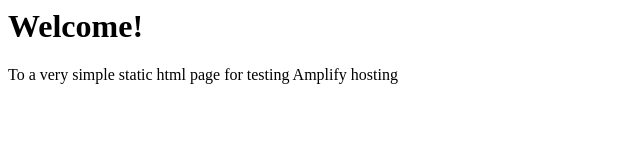
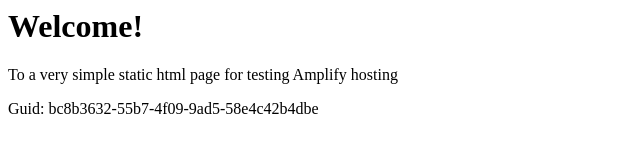
Before and after one commit to aws-aemilia-lhr/Github-PR-Commit-Integration-Test-DoNotTouch-Gith-P5X5MO5I-v1-prod-eu-west-2, a website: page src/index.html in a window 1280 px wide. Shown: the whole page, without its empty margins (0-640 px from the left). Drawn offline with Linux system fonts and the light colour scheme.

Commit message:
commit from integ tests

```diff
--- a/src/index.html
+++ b/src/index.html
@@ -1,3 +1,5 @@
+
+
 <html lang="en">
 
 <head>
@@ -10,6 +12,6 @@
 <body>
     <h1>Welcome!</h1>
     <p>To a very simple static html page for testing Amplify hosting</p>
-</body>
+    <p>Guid: bc8b3632-55b7-4f09-9ad5-58e4c42b4dbe</p></body>
 
 </html>
```
